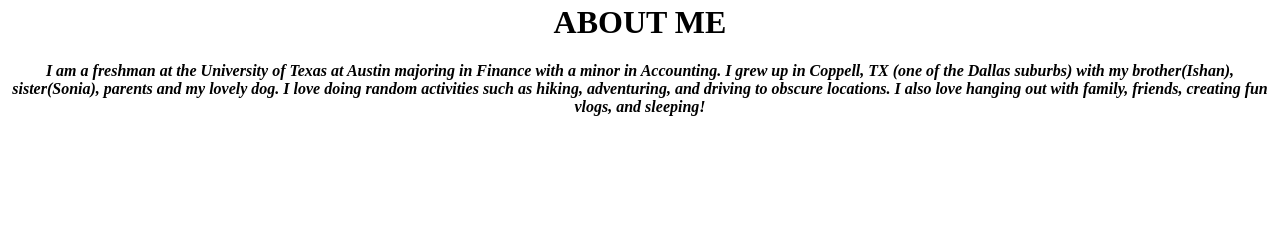
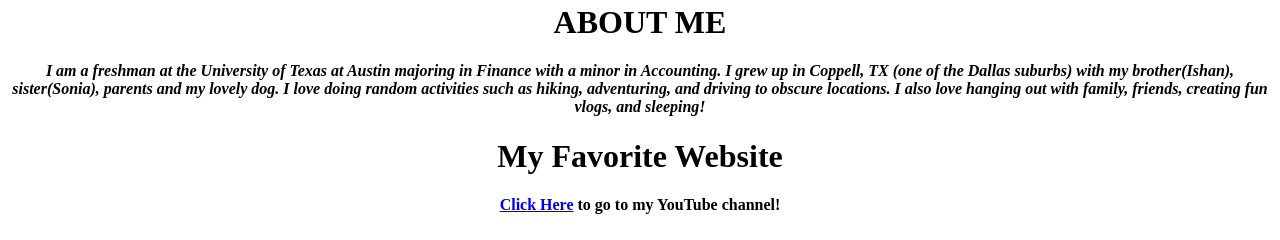
Before and after one commit to dxp5924/dxp5924.github.io, a plain HTML site: page index.html in a window 1280 px wide. Shown: the part 560-800 px from the top of the page. Drawn offline with Linux system fonts and the light colour scheme.

Commit message:
Update index.html

```diff
--- a/index.html
+++ b/index.html
@@ -9,3 +9,6 @@
 <b><h1 style="text-align:center;font-family:signpainter;font-style:bold;> align="center"> ABOUT ME </h1>
 <p style ="text-align:center;font-family:heiti sc;font-size:16px;font-style:italic">
   I am a freshman at the University of Texas at Austin majoring in Finance with a minor in Accounting. I grew up in Coppell, TX (one of the Dallas suburbs) with my brother(Ishan), sister(Sonia), parents and my lovely dog. I love doing random activities such as hiking, adventuring, and driving to obscure locations. I also love hanging out with family, friends, creating fun vlogs, and sleeping! </p>
+
+<h1 style="text-align: center;font-family:signpainter;">My Favorite Website</h1>
+<p style="text-align: center;font-family:heiti sc;"><a href="https://www.youtube.com/channel/UCWBcrn4WEVn-uNVWm-kYKBg">Click Here</a> to go to my YouTube channel!</p>
```
